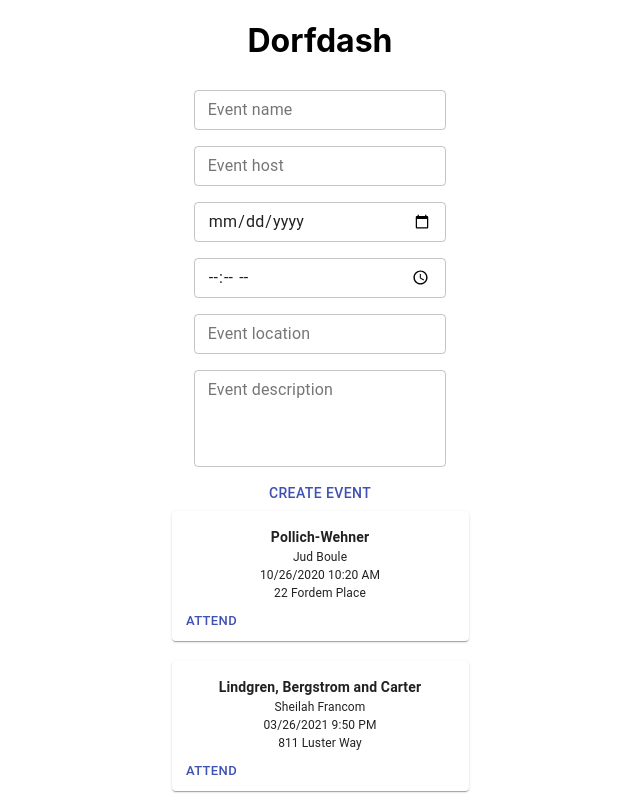
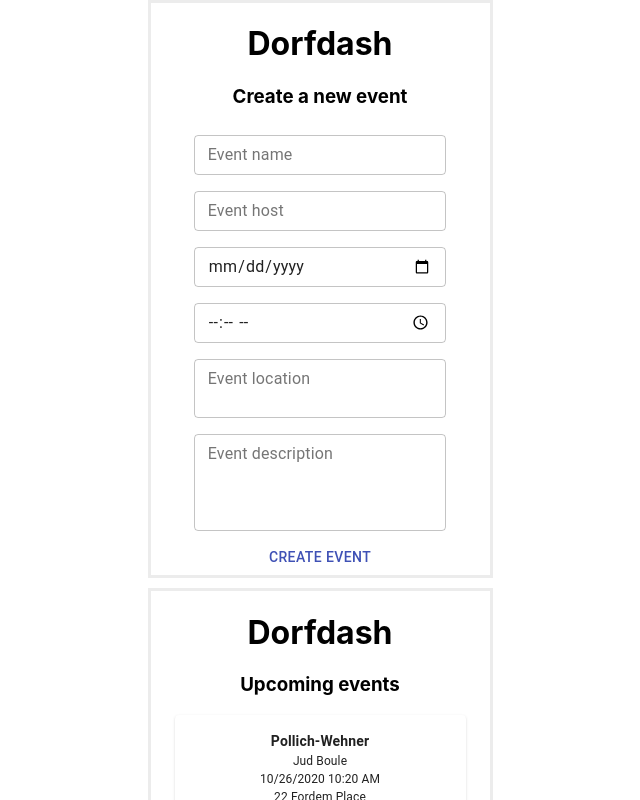
Before and after one commit to RFP54-Gucci/Dorfdash, a React (Create React App) app: page / in a window 1280 px wide. Shown: the top 800 px of the page, without its empty margins (320-960 px from the left). Built offline with nearby package versions, Linux system fonts and the light colour scheme.

Commit message:
some sytling changes

```diff
--- a/src/components/event-lists/EventForm.js
+++ b/src/components/event-lists/EventForm.js
@@ -20,6 +20,13 @@ const EventForm = () => {
         margin: theme.spacing(1),
         width: '25ch',
       },
+    },
+    container: {
+      maxWidth: 345,
+      maxHeight: 600,
+      borderColor: '#ECECEC',
+      borderStyle: 'solid',
+      marginBottom: 10,
     },
   }));
 
@@ -74,8 +81,9 @@ const EventForm = () => {
   // }
 
   return (
-    <Container maxWidth="sm">
+    <Container maxWidth="sm" className={classes.container}>
       <h1>Dorfdash</h1>
+      <h3>Create a new event</h3>
       <form className={classes.root} noValidate autoComplete="off">
         <div>
           <TextField
@@ -117,6 +125,8 @@ const EventForm = () => {
           <TextField
             id="outlined-size-small"
             label="Event location"
+            multiline
+            rows={2}
             variant="outlined"
             size="small"
             fullWidth
--- a/src/components/event-lists/Upcoming.js
+++ b/src/components/event-lists/Upcoming.js
@@ -12,7 +12,12 @@ const Upcoming = () => {
   const useStyles = makeStyles((theme) => ({
     root: {
       maxWidth: 345,
-      height: 130,
+      maxHeight: 600,
+      borderColor: '#ECECEC',
+      borderStyle: 'solid',
+      overflowX: 'scroll',
+    },
+    card: {
       marginBottom: 20,
     },
     content: {
@@ -20,7 +25,7 @@ const Upcoming = () => {
     },
     title: {
       fontSize: 14,
-      fontWeight: "bold",
+      fontWeight: 'bold',
     },
     body: {
       fontSize: 12,
@@ -36,8 +41,11 @@ const Upcoming = () => {
 
   return (
     <Container maxWidth="sm" className={classes.root}>
+      <h1>Dorfdash</h1>
+      <h3>Upcoming events</h3>
+      <div className="container-slide">
         {samples.map((event) => (
-        <Card className={classes.root}>
+          <Card className={classes.card}>
             <CardActionArea>
               <CardContent className={classes.content}>
                 <Typography className={classes.title}>
@@ -59,6 +67,7 @@ const Upcoming = () => {
             </CardActionArea>
           </Card>
         ))}
+      </div>
     </Container>
   );
 };
```
Also changed, not shown: src/App.css (line endings or trailing spaces). Lines whose indentation alone changed are shown as unchanged.
